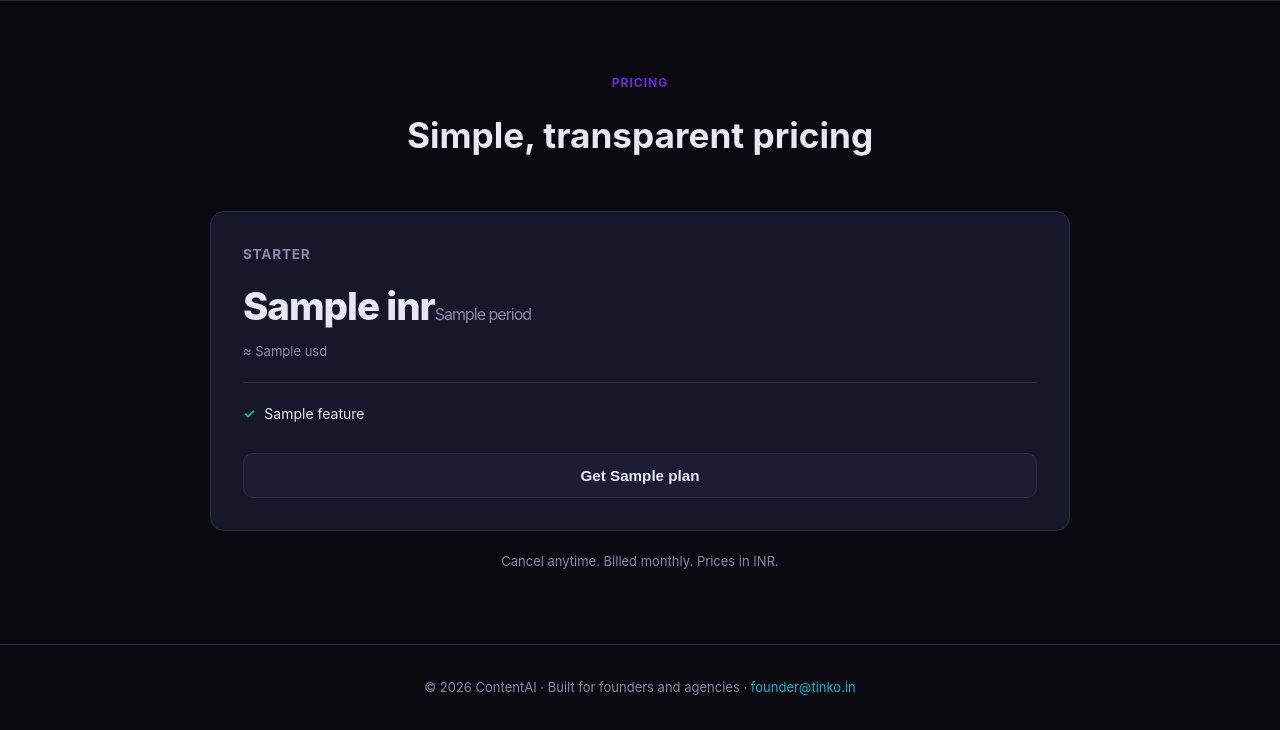
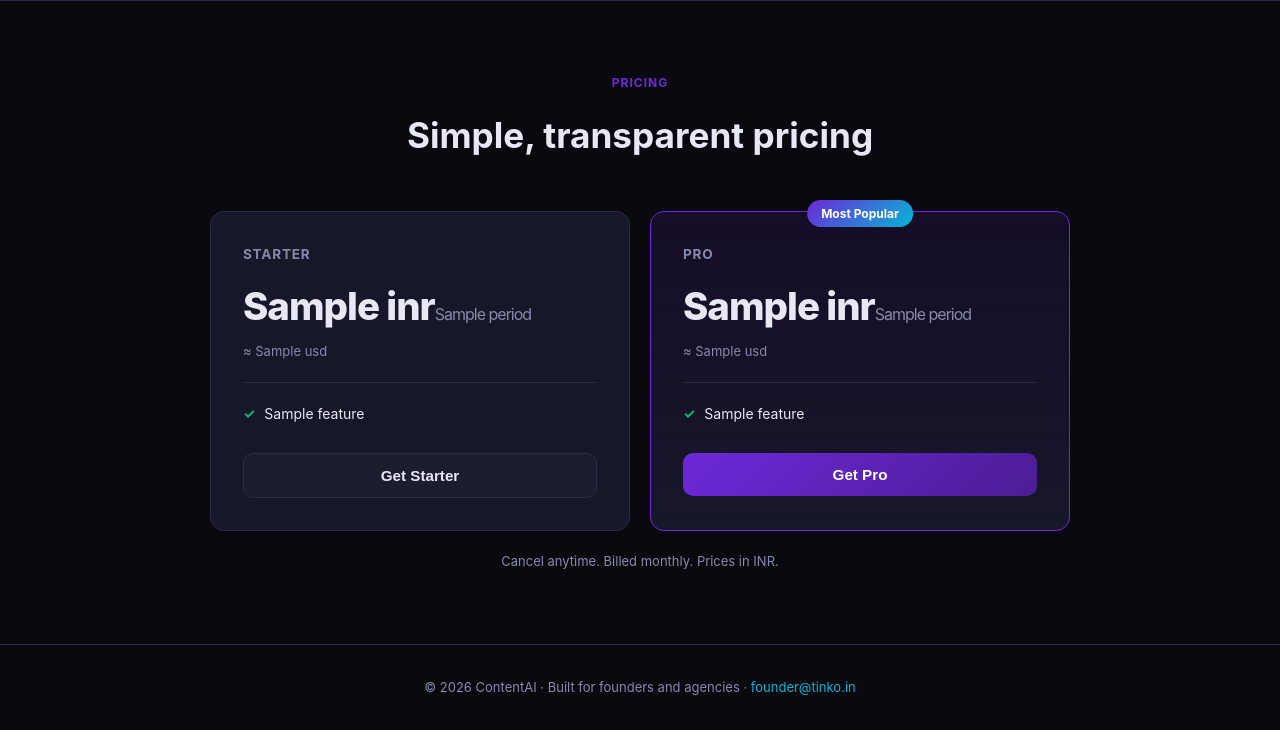
Before and after one commit to Tinko-recovery/itcontents, a Flask app: template templates/landing.html in a window 1280 px wide. Shown: the part 2236-2966 px from the top of the page. Run offline with Flask 3, Linux system fonts and the light colour scheme; the template is opened without the code that fills it: most values are stand-ins (such as "Sample title", 1, 10 or a date in 2020); parts of the project's set-up code (start-up, migrations or seed data) failed here and were passed over; some libraries are stand-ins or nearby versions.

Commit message:
fix: resolve Jinja2 syntax error causing 500 error on landing page

```diff
--- a/templates/landing.html
+++ b/templates/landing.html
@@ -261,12 +261,33 @@ footer{text-align:center;padding:32px 20px;border-top:1px solid var(--border);
           <li>{{ f }}</li>
         {% endfor %}
       </ul>
-      <button class="btn-plan {% if loop.index0 == 1 %}btn-plan-primary{% else %}btn-plan-secondary{% endif %}"
-              onclick="{% if not config_auth0 and config_skip_payment %}window.location.href='/'{% else %}startPayment('{{ plan_key }}'){% endif %}">
+      <button class="btn-plan btn-plan-secondary"
+              onclick="{% if not config_auth0 and config_skip_payment %}window.location.href='/'{% else %}startPayment('starter'){% endif %}">
         {% if not config_auth0 and config_skip_payment %}
           Enter Generator Engine
         {% else %}
-          Get {{ plan.name }}
+          Get Starter
+        {% endif %}
+      </button>
+    </div>
+
+    <div class="plan-card highlight">
+      <div class="plan-badge">Most Popular</div>
+      <div class="plan-name">Pro</div>
+      <div class="plan-price">{{ plans.pro.inr }}<small>{{ plans.pro.period }}</small></div>
+      <div class="plan-usd">≈ {{ plans.pro.usd }}</div>
+      <div class="plan-divider"></div>
+      <ul class="plan-features">
+        {% for f in plans.pro.features %}
+          <li>{{ f }}</li>
+        {% endfor %}
+      </ul>
+      <button class="btn-plan btn-plan-primary"
+              onclick="{% if not config_auth0 and config_skip_payment %}window.location.href='/'{% else %}startPayment('pro'){% endif %}">
+        {% if not config_auth0 and config_skip_payment %}
+          Enter Generator Engine
+        {% else %}
+          Get Pro
         {% endif %}
       </button>
     </div>
```
